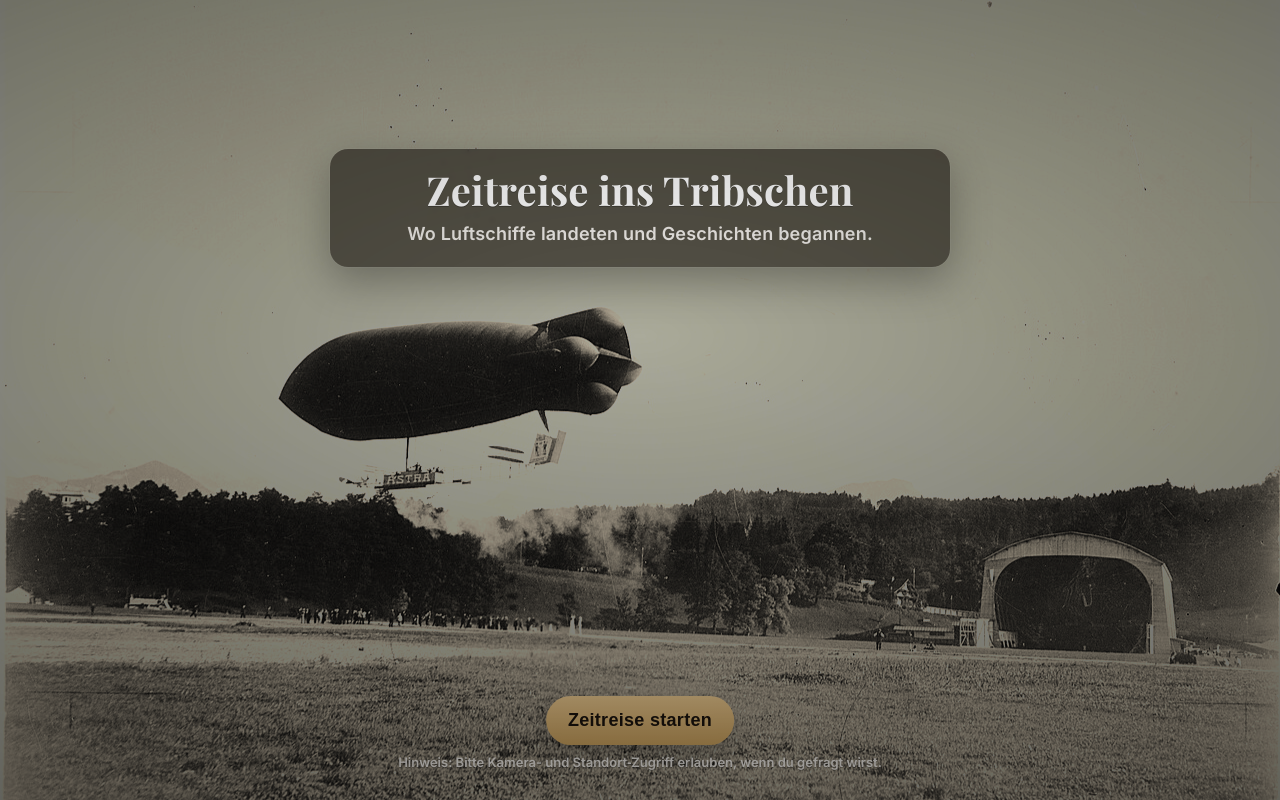
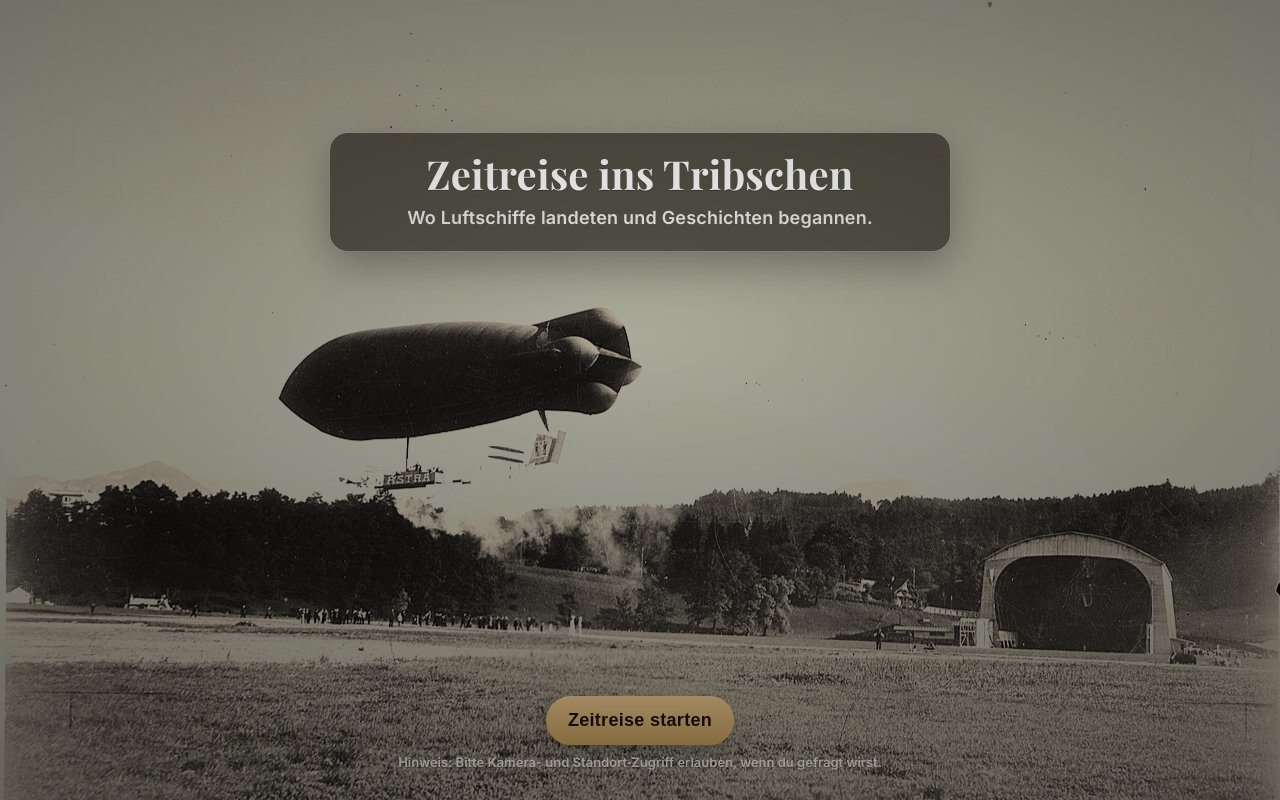
Before and after one commit to Flosi89/Timemachine-Demo, a plain HTML site: page index.html in a window 1280 px wide. Drawn offline with nearby package versions, Linux system fonts and the light colour scheme.

Commit message:
Add files via upload

```diff
--- a/index.html
+++ b/index.html
@@ -3,7 +3,7 @@
 <head>
   <meta charset="UTF-8" />
   <meta name="viewport" content="width=device-width, initial-scale=1, maximum-scale=1, user-scalable=no"/>
-  <title>Zeitreise Luzern v10p – Higher Title Box (26%)</title>
+  <title>Zeitreise Luzern v10q – Higher Title Box (24%)</title>
   <link href="https://fonts.googleapis.com/css2?family=Playfair+Display:wght@700&family=Inter:wght@400;600;800&display=swap" rel="stylesheet">
   <style>
     :root{
@@ -16,7 +16,6 @@
     html,body{margin:0;height:100%;background:#000;color:var(--text);
       font-family:"Inter", system-ui, -apple-system, Segoe UI, Roboto, Arial, sans-serif;}
 
-    /* Startscreen background */
     #start{position:fixed;inset:0;z-index:999;color:var(--text)}
     #start::before{
       content:"";position:absolute;inset:0;
@@ -31,9 +30,8 @@
       pointer-events:none;
     }
 
-    /* Unified title box higher */
     .stack{
-      position:absolute;left:50%;top:26%;transform:translate(-50%,-50%);
+      position:absolute;left:50%;top:24%;transform:translate(-50%,-50%);
       width:min(92vw, 620px);
       background:var(--glass);
       border-radius:18px;
@@ -52,7 +50,6 @@
     }
     .subtitle{font-weight:600;letter-spacing:.2px;font-size: clamp(14px, 4vw, 18px);line-height:1.45;margin:0;opacity:.95}
 
-    /* Floating CTA bottom */
     .cta-wrap{
       position:absolute;left:50%;bottom:calc(28px + var(--safe-bottom));
       transform:translateX(-50%);display:flex;flex-direction:column;align-items:center;gap:8px;
@@ -70,7 +67,6 @@
   </style>
 </head>
 <body>
-  <!-- Startscreen unified -->
   <div id="start">
     <div class="stack">
       <h1>Zeitreise ins Tribschen</h1>
```
